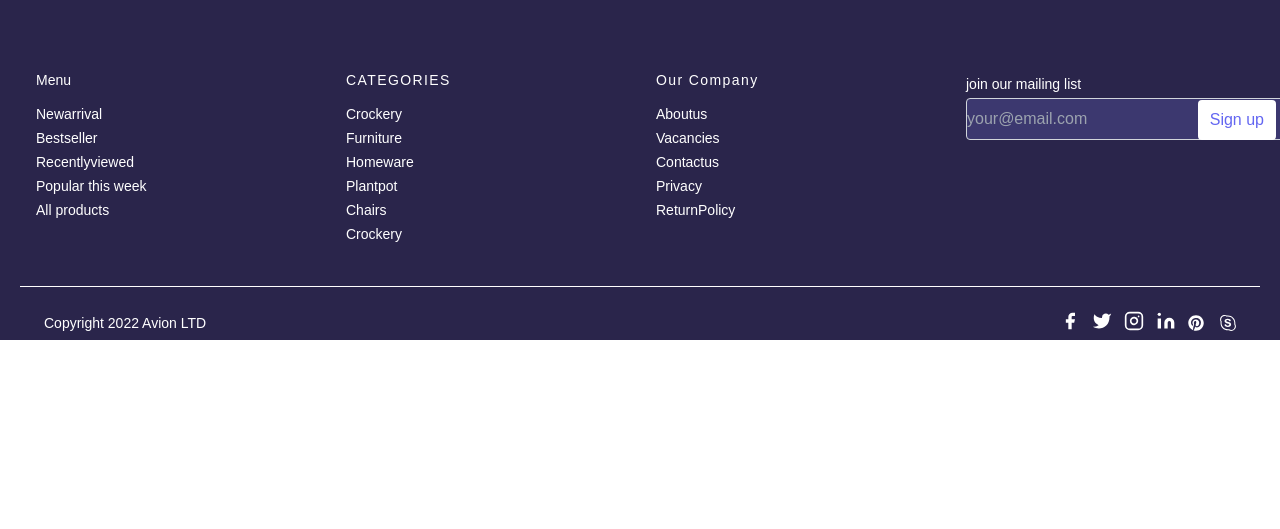
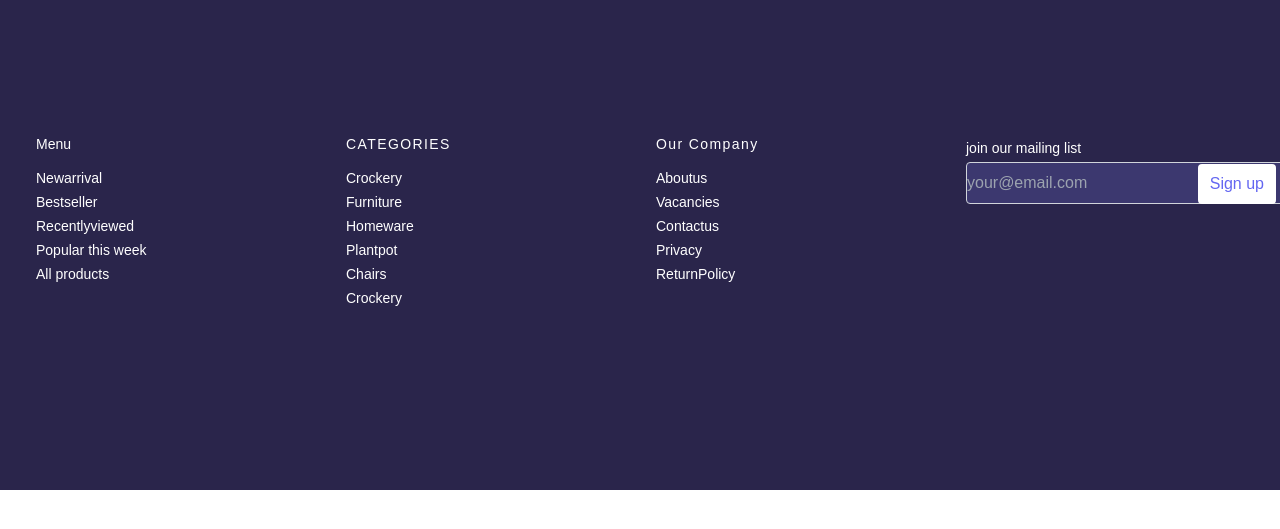
Before and after one commit to javeria-zohaib/hackathonecommerce, a Next.js app: page / in a window 1280 px wide. Shown: the part 3764-4293 px from the top of the page. Before the commit the page ends 4203 px from the top, so only its background shows below. Built offline with nearby package versions, Linux system fonts and the light colour scheme.

Commit message:
ecommerce

```diff
--- a/src/app/component/Footer.tsx
+++ b/src/app/component/Footer.tsx
@@ -4,10 +4,10 @@ import { SlSocialSkype } from "react-icons/sl";
 export default function Footer(){
     return(
         <>
-        <footer className="text-gray-600 body-font bg-[#2A254B] h-[350px]">
-  <div className="container px-5 py-20 mx-auto">
-    <div className="flex flex-wrap md:text-left text-center order-first">
-      <div className="lg:w-1/4 md:w-1/2 w-full px-4">
+        <footer className="text-gray-600 body-font bg-[#2A254B] h-[500px]">
+  <div className="container px-5 py-20 mx-auto ">
+    <div className="flex flex-wrap md:text-left text-center order-first mt-16">
+      <div className="lg:w-1/4 md:w-1/2 w-full px-4 mb-48">
         <h3 className="title-font font-medium text-white  text-[14px]tracking-widest text-sm mb-3">
           Menu
         </h3>
@@ -77,7 +77,7 @@ export default function Footer(){
           </li>
         </nav>
       </div>
-      <div className="lg:w-1/4 md:w-1/2 w-full px-4">
+      <div className="lg:w-1/4 md:w-1/2 w-full px-4  ">
 
         <div className="flex xl:flex-nowrap md:flex-nowrap lg:flex-wrap flex-wrap justify-center items-end md:justify-start  ">
           <div className="relative w-40 sm:w-auto xl:mr-4 lg:mr-0 sm:mr-4 mr-5">
@@ -103,7 +103,7 @@ export default function Footer(){
       </div>
     </div>
 
-    <div className=" px-5 py-6 mx-auto flex items-center sm:flex-row flex-col border-t-[0.5px] border-white">
+    <div className=" px-5 py-6 mx-auto flex items-center sm:flex-row flex-col border-t-[0.5px] border-white ">
 
 
         <a
```
